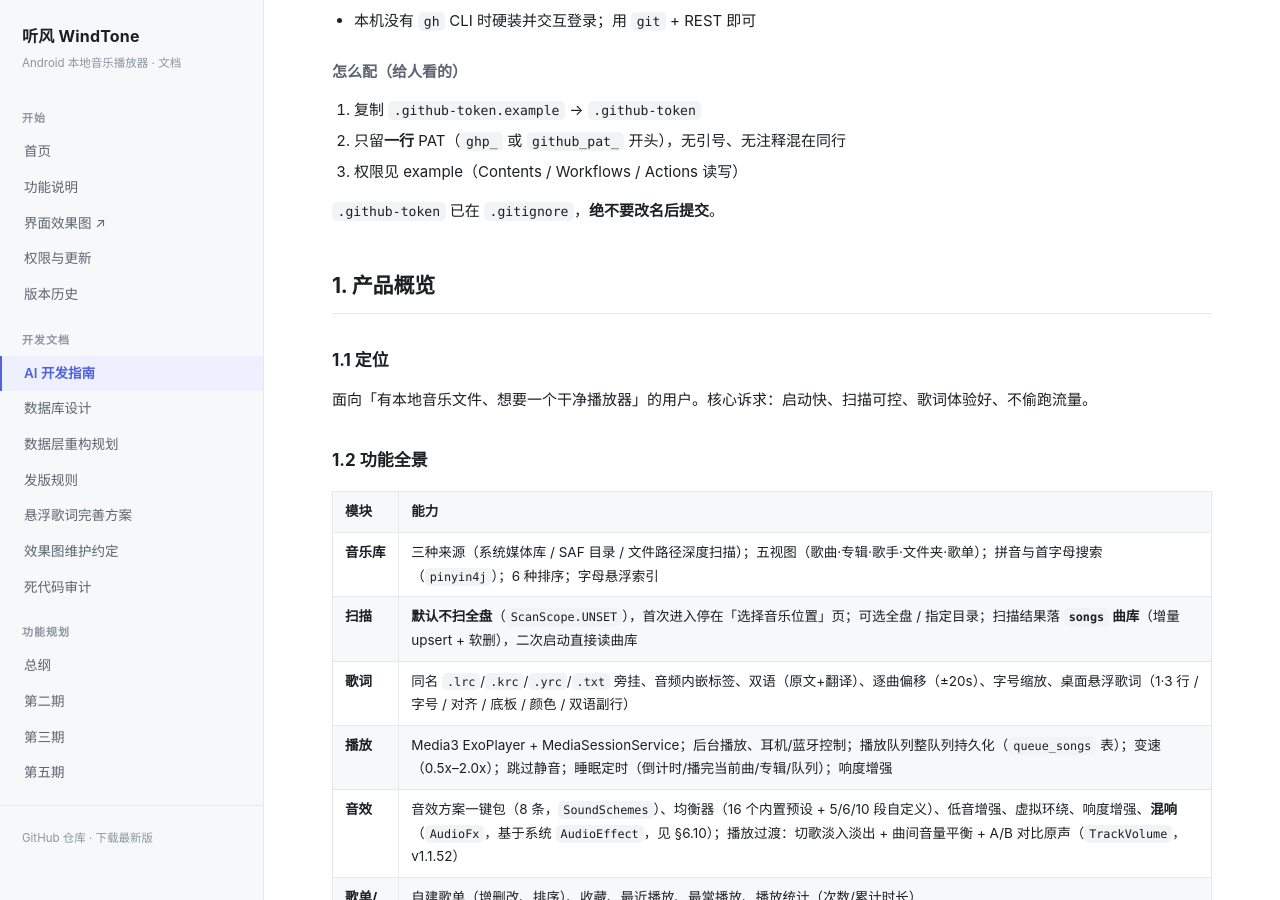
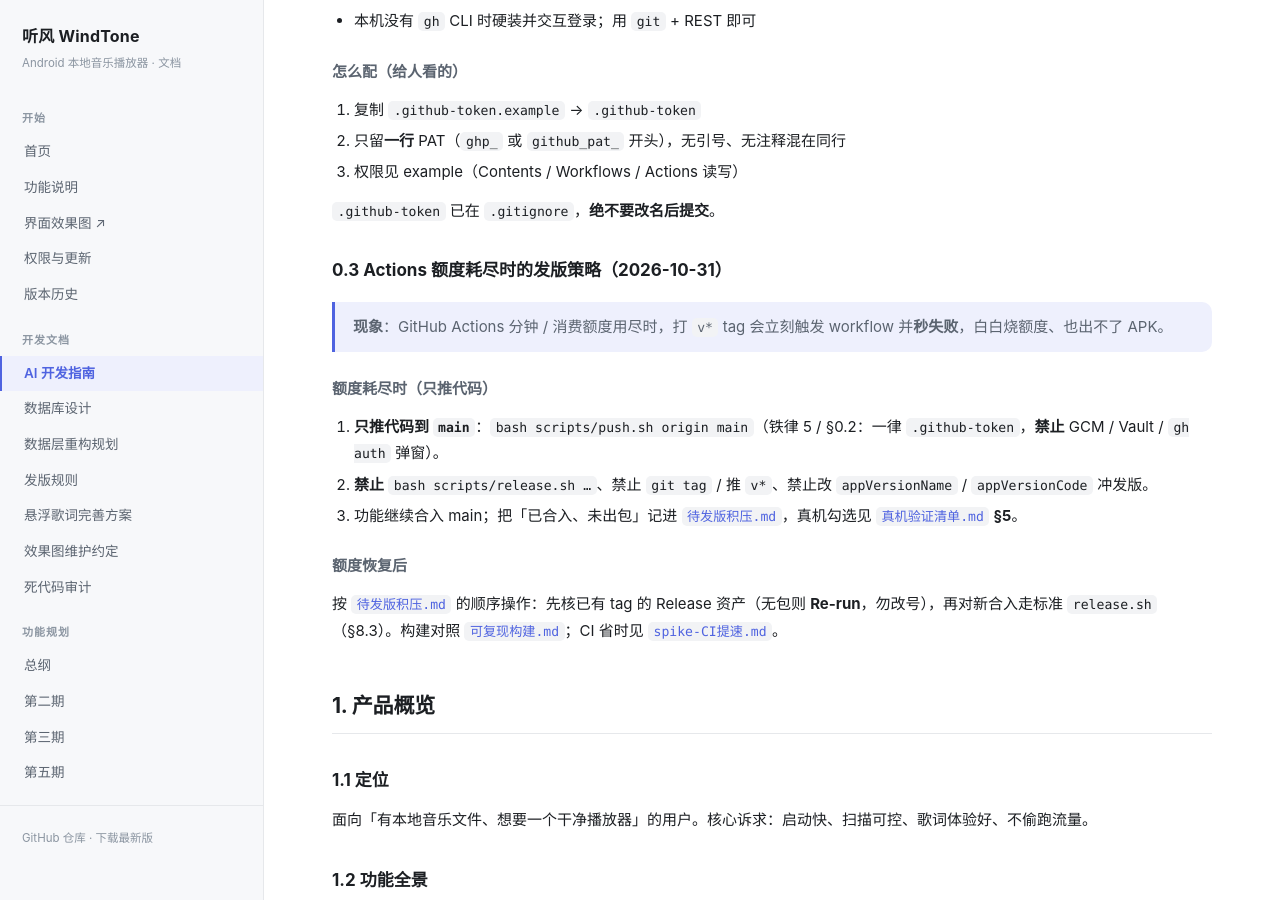
Before and after one commit to LuckyLearning/WindTone, a Jekyll site: the page built from docs/AI开发指南.md, in a window 1280 px wide and 900 px high, scrolled down 3982 px. Built offline with Jekyll 4.4.1, drawn with Linux system fonts in a browser that asks for light colours; some of the changed text lies outside the part shown.

Commit message:
docs: AI开发指南补 Actions 额度耗尽发版策略（§0.3 + §8.3）

````diff
--- a/docs/AI开发指南.md
+++ b/docs/AI开发指南.md
@@ -147,6 +147,20 @@ LibraryViewModel   PlayerViewModel    UpdateViewModel    SettingsViewModel
 3. 权限见 example（Contents / Workflows / Actions 读写）
 
 `.github-token` 已在 `.gitignore`，**绝不要改名后提交**。
+
+### 0.3 Actions 额度耗尽时的发版策略（2026-10-31）
+
+> **现象**：GitHub Actions 分钟 / 消费额度用尽时，打 `v*` tag 会立刻触发 workflow 并**秒失败**，白白烧额度、也出不了 APK。
+
+#### 额度耗尽时（只推代码）
+
+1. **只推代码到 `main`**：`bash scripts/push.sh origin main`（铁律 5 / §0.2：一律 `.github-token`，**禁止** GCM / Vault / `gh auth` 弹窗）。
+2. **禁止** `bash scripts/release.sh …`、禁止 `git tag` / 推 `v*`、禁止改 `appVersionName` / `appVersionCode` 冲发版。
+3. 功能继续合入 main；把「已合入、未出包」记进 [`待发版积压.md`](待发版积压.md)，真机勾选见 [`真机验证清单.md`](真机验证清单.md) **§5**。
+
+#### 额度恢复后
+
+按 [`待发版积压.md`](待发版积压.md) 的顺序操作：先核已有 tag 的 Release 资产（无包则 **Re-run**，勿改号），再对新合入走标准 `release.sh`（§8.3）。构建对照 [`可复现构建.md`](可复现构建.md)；CI 省时见 [`spike-CI提速.md`](spike-CI提速.md)。
 
 ## 1. 产品概览
 
@@ -1040,6 +1054,8 @@ export JAVA_HOME="/c/Users/stu_l/.jdks/openjdk-21.0.2"
 
 ### 8.3 发版流程（标准动作）
 
+> ⚠️ **先查 Actions 额度**。耗尽时**不要**跑本节命令（会打 tag、烧空额度且无 APK）——只 `push.sh` 推代码，恢复后按 [`待发版积压.md`](待发版积压.md) 补发。细则见 **§0.3**。
+
 ```bash
 # 方式 A：用脚本一把梭（推荐）
 bash scripts/release.sh patch --verify   # ★ 发版 + 自动跑完四步验证链（阻塞 10~20 min，建议后台跑）
````
